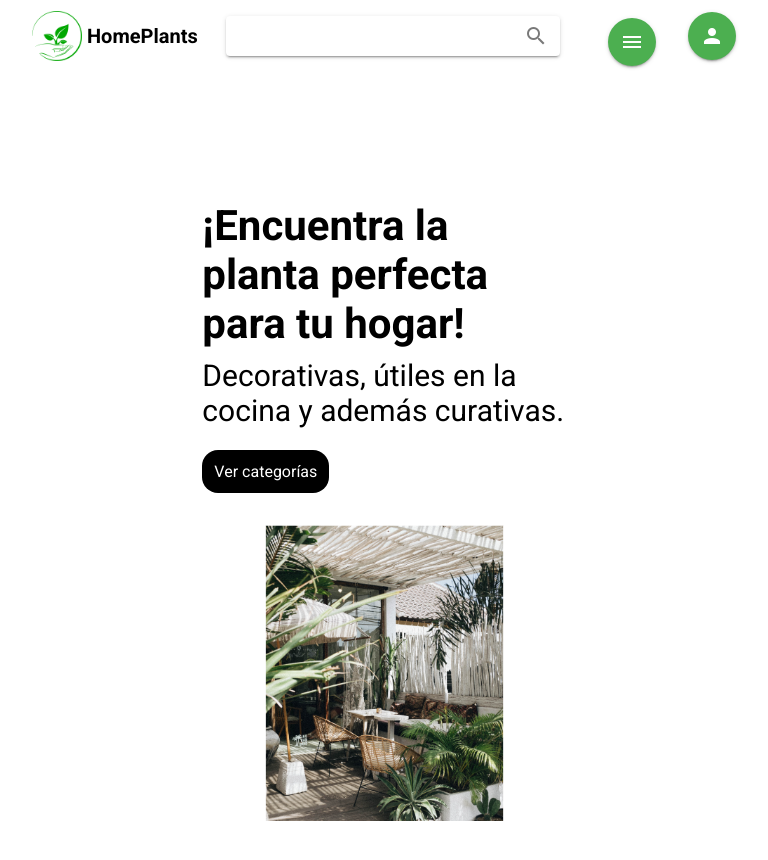
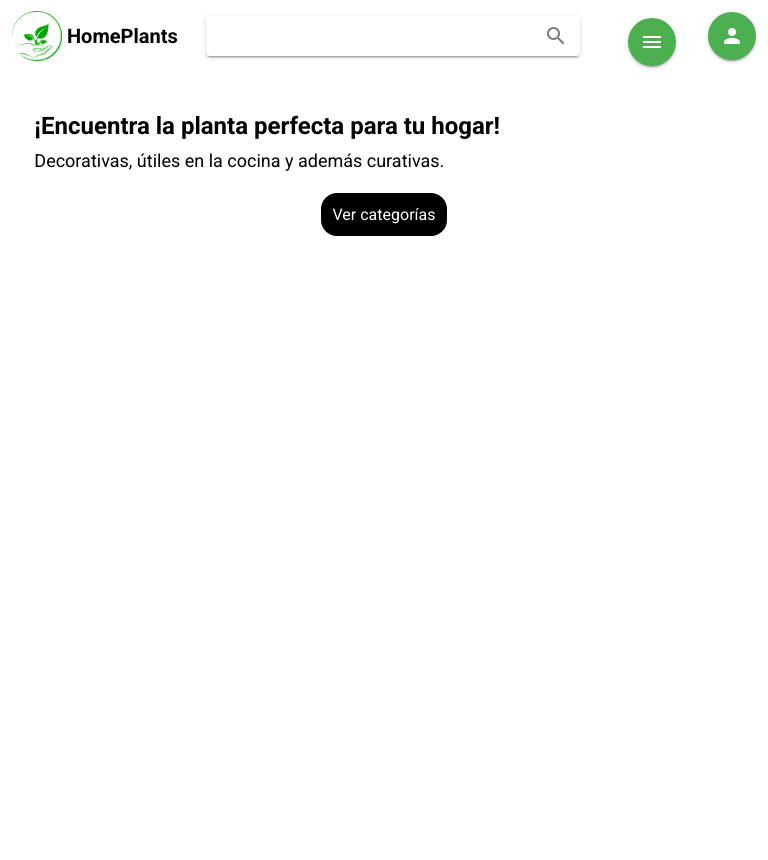
Before and after one commit to No-Country/c15-42-t-java-vue, a Vue app: page / in a window 768 px wide. Shown: the top 860 px of the page. After the commit the page ends 800 px from the top, so only its background shows below. Built offline with nearby package versions, Linux system fonts and the light colour scheme.

Commit message:
home view responsive

```diff
--- a/src/assets/main.css
+++ b/src/assets/main.css
@@ -1,3 +1,7 @@
 body {
+    width: 100%;
     padding: 0 32px;
+    @media(max-width: 768px) {
+        padding: 0 12px;
+    }
 }
--- a/src/views/HomeView.vue
+++ b/src/views/HomeView.vue
@@ -7,6 +7,9 @@
       <section class="container-left">
       <h1 class="container-left__message">¡Encuentra la planta perfecta para tu hogar!</h1>
       <p class="container-left__subtitle">Decorativas, útiles en la cocina y además curativas.</p>
+      <section class="container-img-responsive">
+      <img class="container-img-responsive__img" src="/src/assets/img/planta-portada1.png" alt="" srcset="">
+    </section>
       <div class="button-container">
         <button><RouterLink to="/categories" class="button">Ver categorías</RouterLink></button>
       </div>
@@ -28,29 +31,42 @@
     padding: 0 10%;
     margin-top: 5rem;
     @media(max-width:768px) {
+          margin-top: 2.5rem;
           flex-direction: column;
           row-gap: 40px;
-          padding: 7%;
+          padding: 0 3%;
       }
   }
 
   .container-left {
     width: 60%;
+    @media(max-width: 768px) {
+      width: 100%;
+    }
   }
 
   .container-left__message{
     font-size: 42px;
     line-height: normal;
+    @media(max-width: 768px) {
+      font-size: 24px;
+    }
   }
 
   .container-left__subtitle{
     margin-top: 10px;
     font-size: 30px;
     line-height: normal;
+    @media(max-width: 768px) {
+      font-size: 18px;
+    }
   }
 
   .container-right{
     width: 40%;
+    @media(max-width: 768px) {
+      display: none;
+    }
   }
 
  .container-right__img{
@@ -59,6 +75,11 @@
 
  .button-container {
   margin-top: 32px;
+  @media(max-width: 768px) {
+    width: 100%;
+      display: flex;
+      justify-content: center;
+    }
  }
  .button {
    text-decoration: none;
@@ -69,4 +90,16 @@
    height: 40px;
  }
 
+ .container-img-responsive {
+  margin: 32px 0 44px 0;
+  display: flex;
+  justify-content: center;
+  @media(min-width: 768px) {
+    display: none;
+  }
+ }
+
+ .container-img-responsive__img {
+    width: 75%;
+ }
 </style>
```
